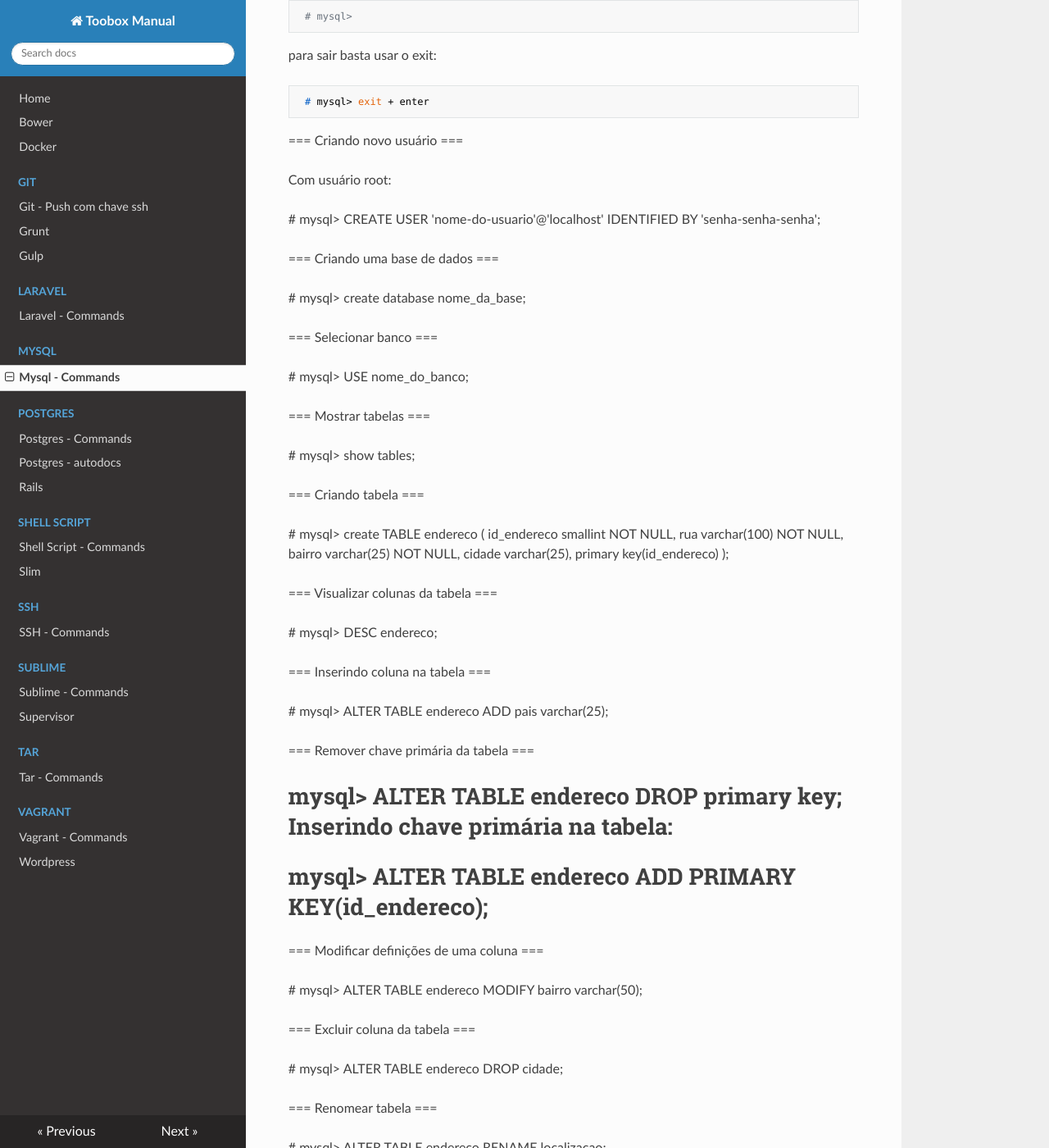
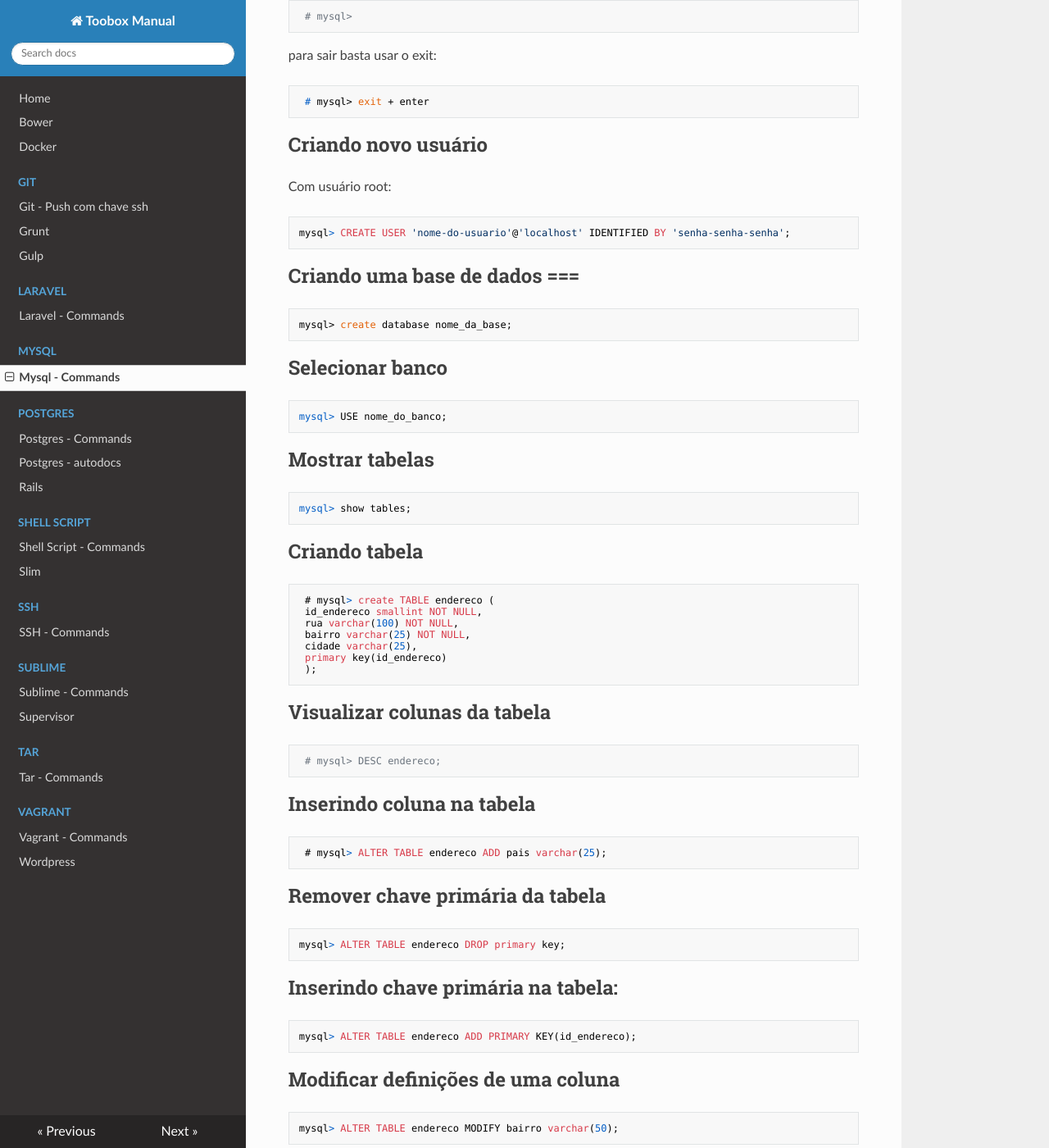
Before and after one commit to intrepidocabral/toolbox-manual, an MkDocs documentation site: the page built from docs/mysql/mysql_commands.md, in a window 1280 px wide and 1400 px high, scrolled down 259 px. Shown: the whole window at 82% size. Built offline with MkDocs 1.6.1, drawn with Linux system fonts in a browser that asks for light colours; nearby versions of some CDN libraries; old or Windows-style settings are respelled for this version of MkDocs; some of the changed text lies outside the part shown.

Commit message:
Update mysql_commands.md

````diff
--- a/docs/mysql/mysql_commands.md
+++ b/docs/mysql/mysql_commands.md
@@ -15,26 +15,35 @@ para sair basta usar o exit:
  # mysql> exit + enter
 ```
 
-=== Criando novo usuário ===
+## Criando novo usuário
 
 Com usuário root:
 
- # mysql> CREATE USER 'nome-do-usuario'@'localhost' IDENTIFIED BY 'senha-senha-senha';
+```
+mysql> CREATE USER 'nome-do-usuario'@'localhost' IDENTIFIED BY 'senha-senha-senha';
+```
 
-=== Criando uma base de dados ===
+## Criando uma base de dados ===
 
- # mysql> create database nome_da_base;
+```
+mysql> create database nome_da_base;
+```
 
-=== Selecionar banco ===
+## Selecionar banco
 
- # mysql> USE nome_do_banco;
+```
+mysql> USE nome_do_banco;
+```
 
-=== Mostrar tabelas ===
+## Mostrar tabelas
 
- # mysql> show tables;
+```
+mysql> show tables;
+```
 
-=== Criando tabela ===
+## Criando tabela
 
+```
  # mysql> create TABLE endereco (
  id_endereco smallint NOT NULL,
  rua varchar(100) NOT NULL,
@@ -42,48 +51,70 @@ Com usuário root:
  cidade varchar(25),
  primary key(id_endereco)
  );
+```
 
-=== Visualizar colunas da tabela ===
+## Visualizar colunas da tabela
 
+```
  # mysql> DESC endereco;
+```
 
-=== Inserindo coluna na tabela ===
+## Inserindo coluna na tabela
 
+```
  # mysql> ALTER TABLE endereco ADD pais varchar(25);
+```
 
-=== Remover chave primária da tabela ===
+## Remover chave primária da tabela
 
-# mysql> ALTER TABLE endereco DROP primary key; Inserindo chave primária na tabela:
+```
+mysql> ALTER TABLE endereco DROP primary key;
+```
 
-# mysql> ALTER TABLE endereco ADD PRIMARY KEY(id_endereco);
+## Inserindo chave primária na tabela:
 
-=== Modificar definições de uma coluna ===
+```
+mysql> ALTER TABLE endereco ADD PRIMARY KEY(id_endereco);
+```
 
- # mysql> ALTER TABLE endereco MODIFY bairro varchar(50);
+## Modificar definições de uma coluna
 
-=== Excluir coluna da tabela ===
+```
+mysql> ALTER TABLE endereco MODIFY bairro varchar(50);
+```
 
- # mysql> ALTER TABLE endereco DROP cidade;
+## Excluir coluna da tabela
 
-=== Renomear tabela ===
+```
+mysql> ALTER TABLE endereco DROP cidade;
+```
 
+## Renomear tabela
+
+```
  # mysql> ALTER TABLE endereco RENAME localizacao;
+```
 
-=== Deletar uma tabela ===
+## Deletar uma tabela
 
+```
  # mysql> DROP TABLE localizacao;
+```
 
-=== Deletar uma base de dados ===
+## Deletar uma base de dados
 
- # mysql> DROP DATABASE nome_da_base;
+```
+mysql> DROP DATABASE nome_da_base;
+```
 
-=== Backup de base de dados ===
+## Backup de base de dados ===
 
-  # mysqldump -u usuario_da_base -p nome_da_base > nome_da_base.sql
+```
+mysqldump -u usuario_da_base -p nome_da_base > nome_da_base.sql
+```
 
-Restauração da base:
+## Restauração da base:
 
+```
   # mysql -u root -p [database_name] < dumpfilename.sql
-
-[[Categoria:Mysql]]
-[[Categoria:Linux]]
+```
````
